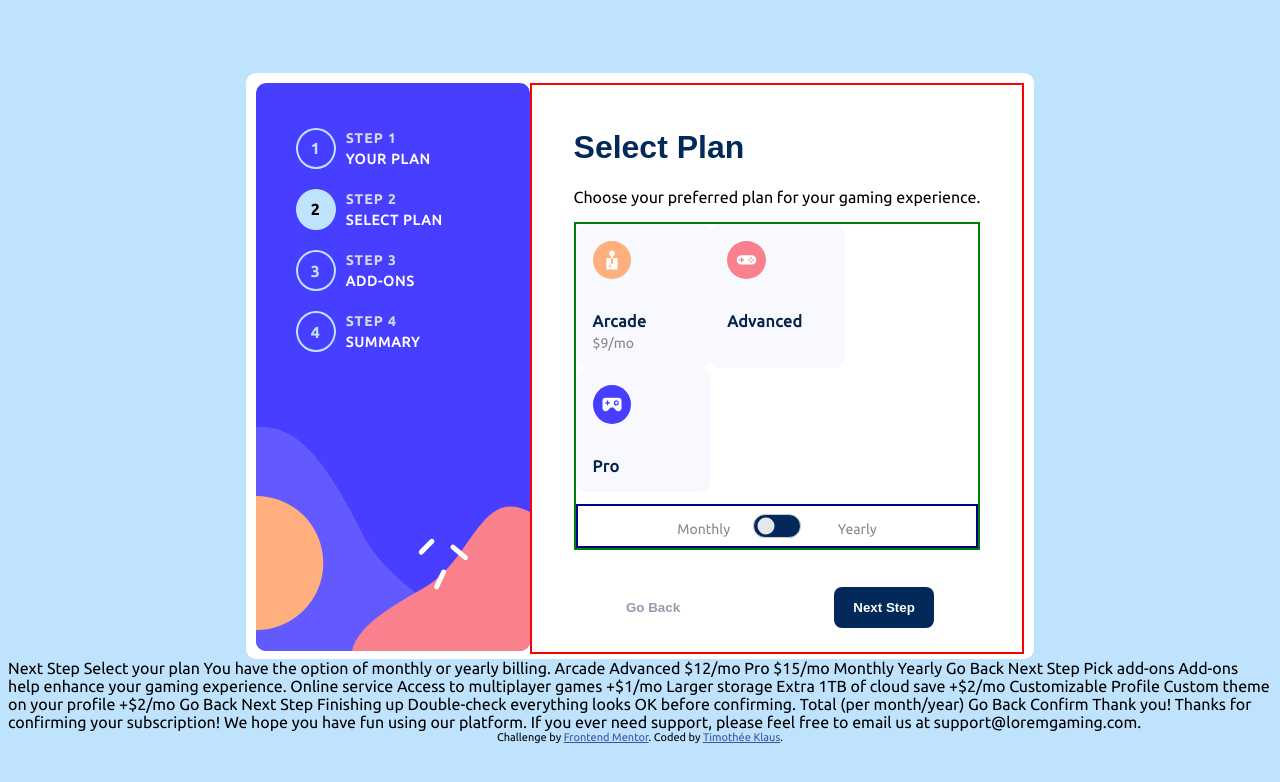
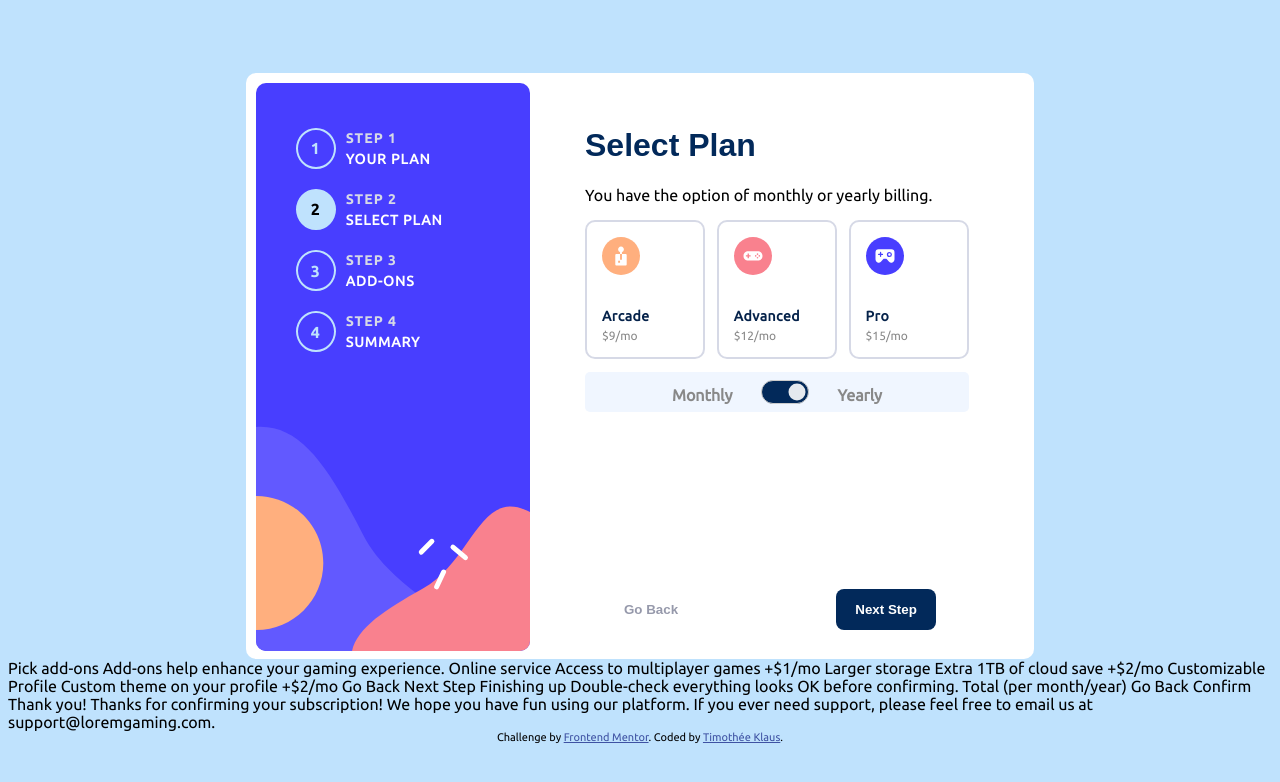
Before and after one commit to TomyStark777/Multi-Step-Form, a plain HTML site: page index.html in a window 1280 px wide. Both pictures are taken after typing "Sample", "name@example.com", "5551234" into the empty fields and a click on the button "Next Step". Drawn offline with Linux system fonts and the light colour scheme; files whose address does not match are found by name.

Commit message:
Fin de la 2eme Etape

```diff
--- a/index.html
+++ b/index.html
@@ -76,9 +76,9 @@
         <div class="step-container step-2">
           <div class="info-step">
             <h1>Select Plan</h1>
-            <p>Choose your preferred plan for your gaming experience.</p>
+            <p>You have the option of monthly or yearly billing.</p>
           </div>
-          <div class="form-group" style="display: flex;flex-wrap: wrap;">
+          <div class="form-group">
             <div class="card">
               <img src="assets/images/icon-arcade.svg" alt="">
               <input type="radio" id="arcade" name="plan" value="arcade" required>
@@ -89,16 +89,18 @@
               <img src="assets/images/icon-advanced.svg" alt="">
               <input type="radio" id="advanced" name="plan" value="advanced" required>
               <label for="advanced">Advanced</label>
+              <p>$12/mo</p>
             </div>
             <div class="card">
               <img src="assets/images/icon-pro.svg" alt="">
               <input type="radio" id="pro" name="plan" value="pro" required>
               <label for="pro">Pro</label>
+              <p>$15/mo</p>
             </div>
             <div class="abonnement" style="display: flex;justify-content: center;align-items: center;width: 100%;margin-top: 1vw;border: 2px solid darkblue;height: 5vh;">
-              <p style="left: 25%;">Monthly</p>
-              <input type="checkbox" name="duration" id="duration">
-              <p style="right: 25%;">Yearly</p>
+              <p>Monthly</p>
+              <input type="checkbox" name="duration" id="duration" checked>
+              <p>Yearly</p>
             </div>
           </div>
 
@@ -123,32 +125,6 @@
 
     </div>
   </div>
-
-  Next Step
-
-  <!-- Step 1 end -->
-
-  <!-- Step 2 start -->
-
-  Select your plan
-  You have the option of monthly or yearly billing.
-
-  Arcade
-
-
-  Advanced
-  $12/mo
-
-  Pro
-  $15/mo
-
-  Monthly
-  Yearly
-
-  Go Back
-  Next Step
-
-  <!-- Step 2 end -->
 
   <!-- Step 3 start -->
 
--- a/script.js
+++ b/script.js
@@ -43,7 +43,7 @@ plans.forEach((plan, index) => {
     plan.addEventListener("click", () => {
         plans.forEach(plan => {
             plan.style.backgroundColor = "transparent";
-            plan.style.border = "2px solid transparent"
+            plan.style.border = "2px solid hsl(229, 24%, 87%)"
         });
         plan.style.backgroundColor = "#433dff1a";
         plan.style.border = "2px solid #423dff";
--- a/style.css
+++ b/style.css
@@ -88,7 +88,6 @@ body {
     }
 
     .form-container {
-      border: 2px solid red;
       width: 100%;
       height: 100%;
       display: flex;
@@ -113,10 +112,6 @@ body {
           }
 
           .form-group {
-            border: 2px solid green;
-            box-sizing: border-box;
-
-
 
             input {
               width: 100%;
@@ -169,23 +164,62 @@ body {
 
         }
 
+        .step-1{
+          .form-group{
+            display: flex;
+            flex-direction: column;
+            gap: 25px;
+
+            div{
+              label{
+                font-size: 14px;
+                font-weight: 500;
+                color: hsl(213, 96%, 18%);
+              }
+
+              input{
+                font-weight: bold;
+                font-size: 14px;
+                border: 1px solid hsl(229, 24%, 87%);
+                color: hsl(213, 96%, 18%);
+                outline: none;
+              }
+
+              input:focus{
+                border-color: hsl(243, 100%, 62%);
+              }
+
+              input::placeholder{
+                font-weight: 600;
+                font-size: 14px;
+              }
+            }
+          }
+        }
+
         .step-2 {
 
           .form-group {
             position: relative;
+            display: flex;
+            flex-wrap: wrap;
+            display: flex;
+            justify-content: space-between;
+            width: 30vw;
 
             .card {
-              width: 25%;
+              width: 22.5%;
               padding: 15px;
-              border: 2px solid transparent;
+              border: 2px solid hsl(229, 24%, 87%);
               border-radius: 10px;
-              background-color: #f8f9fe;
               cursor: pointer;
               transition: border 0.3s ease-in-out;
 
-              input{
+
+              input {
                 display: none;
               }
+
             }
 
             .card:hover {
@@ -202,12 +236,12 @@ body {
               font-weight: bold;
               color: #05224a;
               margin-top: 10px;
-              font-size: 16px;
+              font-size: 14px;
             }
 
             p {
               color: #888;
-              font-size: 14px;
+              font-size: 12px;
               margin: 5px 0 0;
             }
 
@@ -218,22 +252,27 @@ body {
               width: 100%;
               margin-top: 1vw;
               height: 5vh;
-              padding: 0;
-              position: relative;
+              gap: 25px;
+              background-color: hsl(217, 100%, 97%);
+              border-radius: 5px;
+              border: none !important;
+              font-weight: bolder;
 
-              p{
-                position: absolute;
-                top: 0;
-                bottom: 0;
+              p {
                 box-sizing: border-box;
                 display: flex;
                 justify-content: center;
                 align-items: center;
+                font-size: medium;
               }
             }
 
 
           }
+        }
+
+        .step-3{
+
         }
       }
     }
@@ -266,8 +305,6 @@ input[type="checkbox"]::after {
   transition: left .3s;
 }
 
-input[type="checkbox"]:checked {}
-
 input[type="checkbox"]:checked::after {
   left: 75%
 }
```
